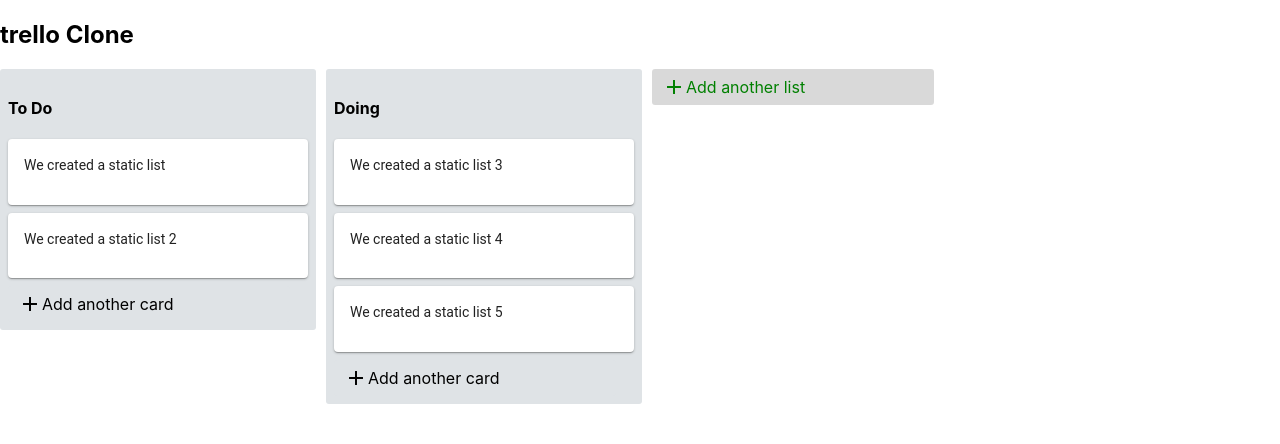
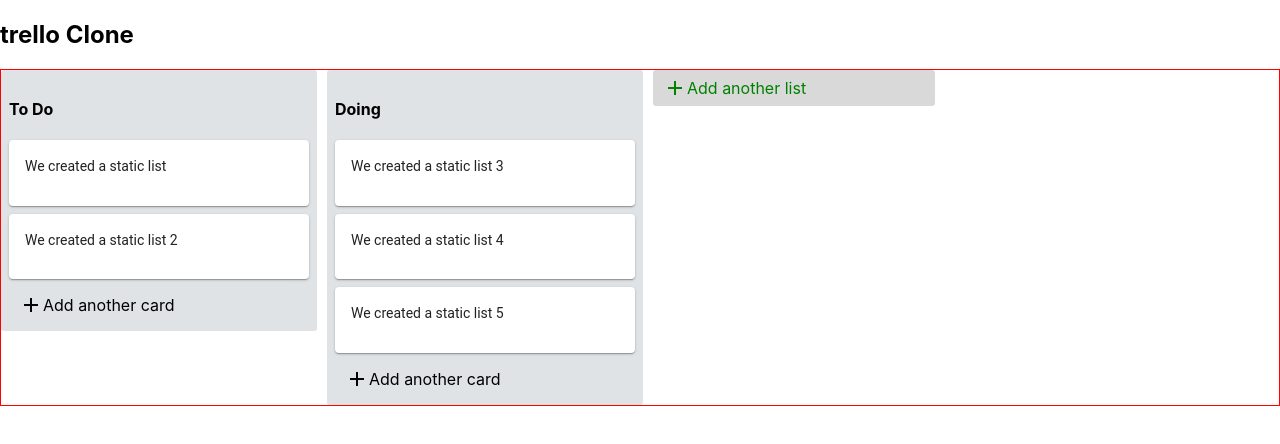
Before and after one commit to Rahat-hosen4mj/trello-clone, a React (Create React App) app: page / in a window 1280 px wide. Shown: the top 444 px of the page. Built offline with nearby package versions, Linux system fonts and the light colour scheme.

Commit message:
npm i styled-componet and implemnet it

```diff
--- a/package.json
+++ b/package.json
@@ -15,6 +15,7 @@
     "react-scripts": "5.0.1",
     "react-textarea-autosize": "^7.1.0",
     "redux": "^4.2.0",
+    "styled-components": "^4.1.3",
     "web-vitals": "^2.1.4"
   },
   "scripts": {
--- a/src/App.js
+++ b/src/App.js
@@ -1,61 +1,74 @@
+import { connect, useDispatch, useSelector } from "react-redux";
+import "./App.css";
+import TrelloActionButton from "./component/TrelloActionButton";
+import TrelloList from "./component/TrelloList";
+import { DragDropContext } from "react-beautiful-dnd";
+import { sort } from "./action";
+import styled from "styled-components";
 
-import { connect, useDispatch, useSelector } from 'react-redux';
-import './App.css';
-import TrelloActionButton from './component/TrelloActionButton';
-import TrelloList from './component/TrelloList';
-import {DragDropContext} from 'react-beautiful-dnd'
-import { sort } from './action';
 
 
 function App() {
-  const lists = useSelector(state => state.lists);
-  const dispatch = useDispatch()
+  const lists = useSelector((state) => state.lists);
+  const dispatch = useDispatch();
+  const ListContainer = styled.div`
+    display: flex;
+    border: 1px solid red;
 
-  const onDragEnd = (result) =>{
+`
+
+  const onDragEnd = (result) => {
     // todo reorderding logic
     // console.log(result)
-    const {destination, source, draggableId} = result;
+    const { destination, source, draggableId } = result;
     // console.log(destination, source, droppableId)
-    if(!destination){
+    if (!destination) {
       return;
     }
 
-    dispatch(sort(
+    dispatch(
+      sort(
         source.droppableId,
         destination.droppableId,
         source.index,
         destination.index,
         draggableId
-    ))
-  }
+      )
+    );
+  };
 
   return (
     <DragDropContext onDragEnd={onDragEnd}>
       <div>
         <h2>trello Clone</h2>
-    <div style={styles.listContainer}>
 
-      {
-        lists.map(list => (<TrelloList listId={list.id} title={list.title} cards={list.cards} key={list.id} />))
-      }
+        <ListContainer>
+
+          {lists.map((list) => (
+            <TrelloList
+              listId={list.id}
+              title={list.title}
+              cards={list.cards}
+              key={list.id}
+            />
+          ))}
           <TrelloActionButton list />
-    </div>
+
+          </ListContainer>
       </div>
     </DragDropContext>
   );
-};
-
-
-const styles = {
-  listContainer:{
-    display: 'flex',
-    flexDirection: "row"
-  }
 }
 
-const mapStateToProps = state =>({
-  lists: state.lists
+// const styles = {
+//   listContainer:{
+//     display: "flex",
+//     flexDirection: "row"
+//   }
+// }
+
+const mapStateToProps = (state) => ({
+  lists: state.lists,
 });
 
-
-export default connect(mapStateToProps) (App);
+export default connect(mapStateToProps)(App);
--- a/src/component/TrelloCard.js
+++ b/src/component/TrelloCard.js
@@ -3,18 +3,24 @@
 import  Typography  from '@material-ui/core/Typography';
 import CardContent from "@material-ui/core/CardContent";
 import { Draggable } from 'react-beautiful-dnd';
+import styled from "styled-components";
+
+const CardContainer = styled.div`
+   margin-bottom : 8px;
+`
 
 const TrelloCard = ({text, id, index}) => {
     return (
         <Draggable draggableId={String(id)} index={index}>
             {provided =>(
-                <div ref={provided.innerRef} {...provided.draggableProps} {...provided.dragHandleProps}>
+                <CardContainer ref={provided.innerRef} {...provided.draggableProps} {...provided.dragHandleProps}>
+
                 <Card style={styles.cardContainer}>
                     <CardContent>
                     <Typography gutterBottom>{text}</Typography>
                     </CardContent>
                 </Card>
-                </div>
+                </CardContainer>
             )}
 
         </Draggable>
--- a/src/component/TrelloList.js
+++ b/src/component/TrelloList.js
@@ -2,37 +2,50 @@
 import TrelloActionButton from "./TrelloActionButton";
 import TrelloCard from "./TrelloCard";
 import { Droppable } from "react-beautiful-dnd";
+import styled from "styled-components";
+
+const Container = styled.div`
+background-color: #dfe3e6;
+border-radius: 3px;
+width: 300px;
+height: 100%;
+padding: 8px;
+margin-right: 10px;
+`
 
 const TrelloList = ({ title, cards, listId }) => {
   //  console.log('list id', listId)
   return (
     <Droppable droppableId={String(listId)}>
       {(provider) => (
-        <div {...provider.droppableProps} ref={provider.innerRef} style={styles.container}>
+        // <ListContainer {...provider.droppableProps} ref={provider.innerRef}>
+          <Container {...provider.droppableProps} ref={provider.innerRef}>
           <h4>{title}</h4>
           {cards.map((card, index) => (
             <TrelloCard
-            key={card.id}
-            text={card.text}
-            index={index}
-            id={card.id} />
+              key={card.id}
+              text={card.text}
+              index={index}
+              id={card.id}
+            />
           ))}
           <TrelloActionButton listId={listId} />
           {provider.placeholder}
-        </div>
+        {/* </ListContainer> */}
+        </Container>
       )}
     </Droppable>
   );
 };
 
-const styles = {
-  container: {
-    backgroundColor: "#dfe3e6",
-    borderRadius: 3,
-    width: 300,
-    height: "100%",
-    padding: 8,
-    marginRight: 10,
-  },
-};
+// const styles = {
+//   container: {
+//     backgroundColor: "#dfe3e6",
+//     borderRadius: 3,
+//     width: 300,
+//     height: "100%",
+//     padding: 8,
+//     marginRight: 10,
+//   },
+// };
 export default TrelloList;
```
Also changed, not shown: 1 other file (tests, documents, lock files or other folders). Lines whose indentation alone changed are shown as unchanged.
